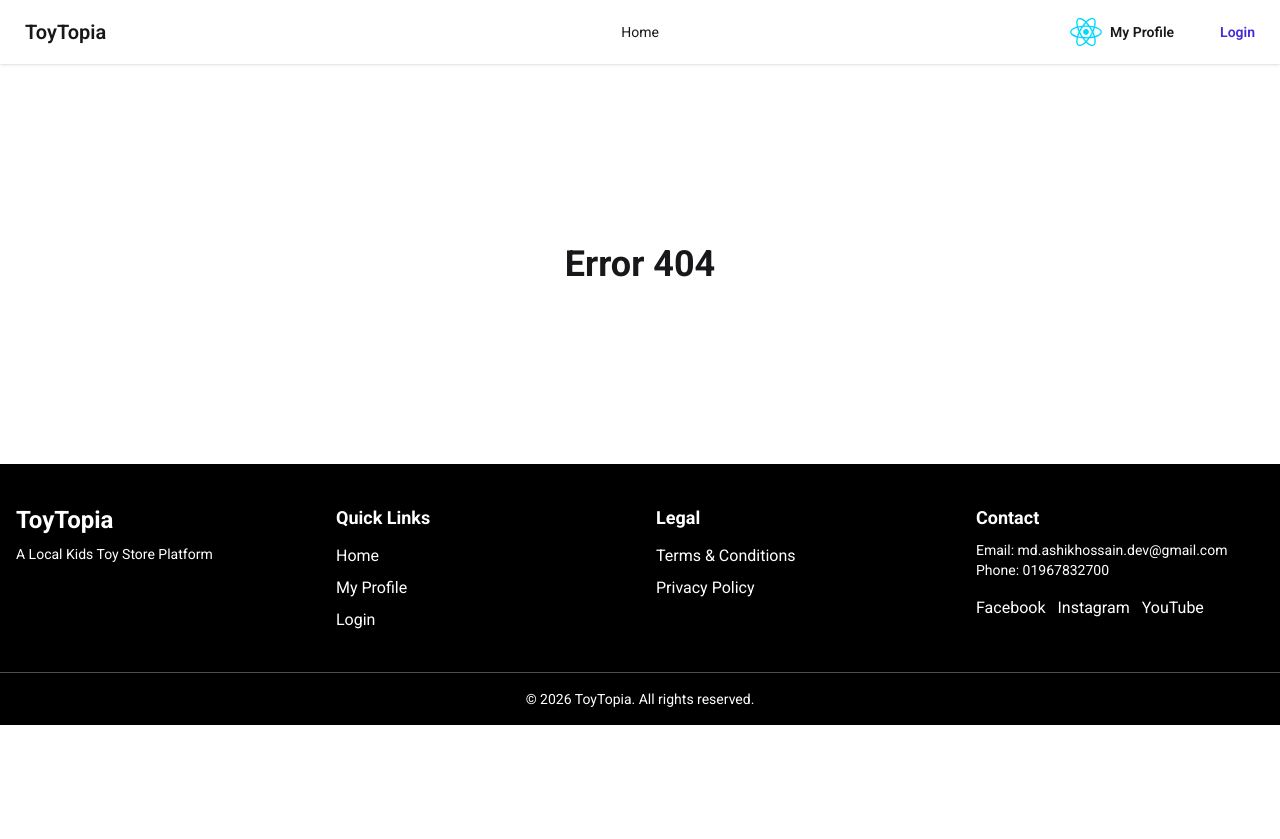
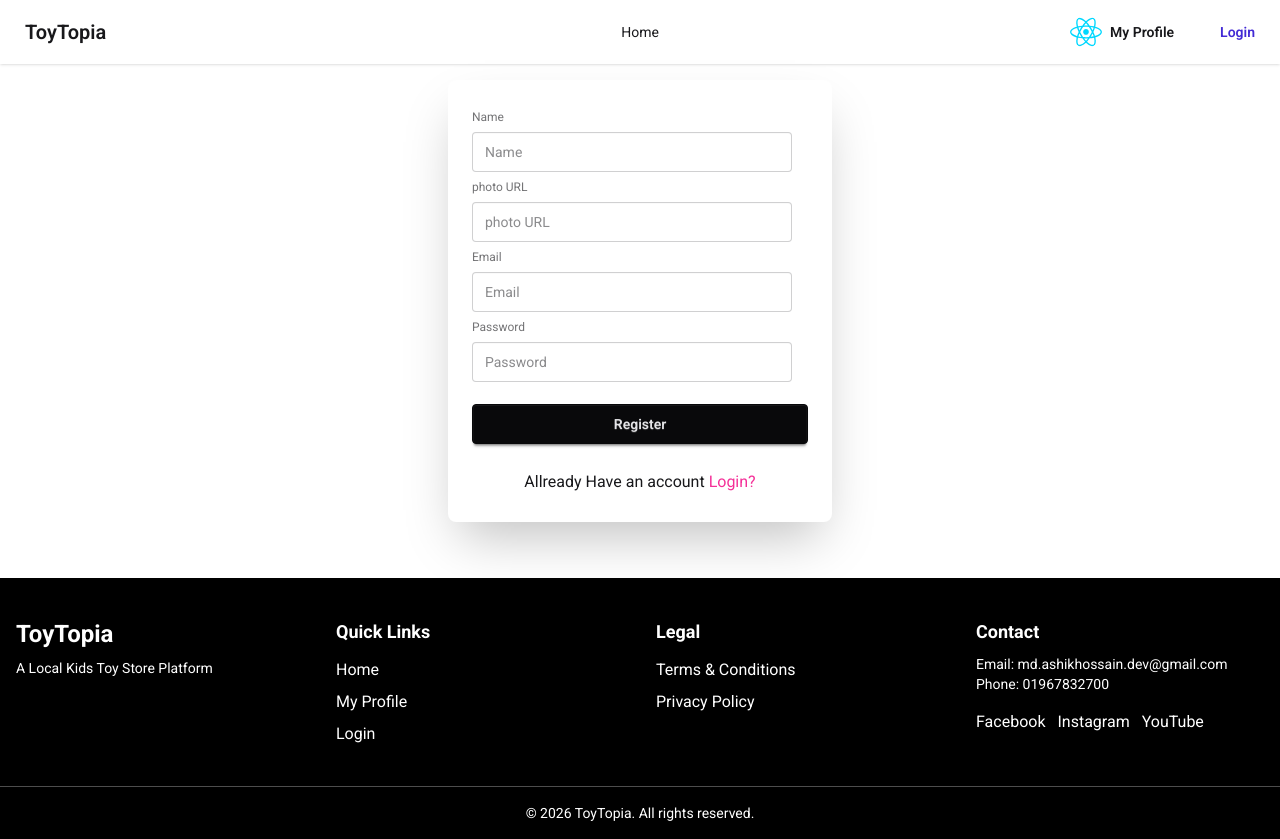
Before and after one commit to Asashik1419/Assignment-09, a React (Vite) app: page /ragisterPage in a window 1280 px wide. Before the commit the page ends 800 px from the top, so only its background shows below. Built offline with nearby package versions, Linux system fonts and the light colour scheme.

Commit message:
added loginPage and registerPage

```diff
--- a/src/Footer/Footer.jsx
+++ b/src/Footer/Footer.jsx
@@ -6,7 +6,6 @@ const Footer = () => {
     <footer className="bg-black text-white mt-10">
       <div className="container mx-auto px-4 py-10 grid grid-cols-1 md:grid-cols-4 gap-8">
 
-        {/* 1. Logo & Description */}
         <div>
             <h2 ></h2>
           <Link to='/' className="text-2xl font-bold hover:text-green-300">ToyTopia</Link>
@@ -15,7 +14,6 @@ const Footer = () => {
           </p>
         </div>
 
-        {/* 2. Quick Links */}
         <div>
           <h3 className="font-bold text-lg">Quick Links</h3>
           <ul className="mt-3 space-y-2">
@@ -30,7 +28,7 @@ const Footer = () => {
               </Link>
             </li>
             <li>
-              <Link to="/login" className="hover:text-green-300">
+              <Link to="/loginPage" className="hover:text-green-300">
                 Login
               </Link>
             </li>
--- a/src/Routes/Routes.jsx
+++ b/src/Routes/Routes.jsx
@@ -5,6 +5,8 @@ import Home from '../components/Home/Home.jsx';
 import Card from '../page/Card/Card.jsx';
 import Root from '../components/Root/Root.jsx';
 import CardDetails from '../page/CardDetails/CardDetails.jsx';
+import LoginPage from '../page/LoginPage/LoginPage.jsx';
+import RegisterPage from '../page/RegisterPage/RegisterPage.jsx';
 
 
 export const router = createBrowserRouter([
@@ -28,6 +30,14 @@ export const router = createBrowserRouter([
             path: '/cardDetails/:id',
             loader: () => fetch('/jsonData.json'),
             Component: CardDetails
+        },
+        {
+            path: '/loginPage',
+            Component: LoginPage
+        },
+        {
+            path: '/ragisterPage',
+            Component: RegisterPage
         }
     ]
 
--- a/src/components/Navbar/Navbar.jsx
+++ b/src/components/Navbar/Navbar.jsx
@@ -23,7 +23,7 @@ const Navbar = () => {
 
       </ul>
     </div>
-    <a className="btn btn-ghost text-sm md:text-xl">ToyTopia</a>
+    <Link to={'/'}><li className="btn btn-ghost text-sm md:text-xl">ToyTopia</li></Link>
   </div>
   <div className="navbar-center hidden lg:flex">
     <ul className="menu menu-horizontal px-1">
@@ -40,7 +40,7 @@ const Navbar = () => {
     <span>My Profile</span>
   </a>
 </div>
-    <a className='btn btn-primary btn-ghost'>Login</a>
+    <Link to={'/loginPage'}><li className='btn btn-primary btn-ghost'>Login</li></Link>
   </div>
 
 </div>
--- /dev/null
+++ b/src/page/LoginPage/LoginPage.jsx
@@ -0,0 +1,43 @@
+import React from 'react';
+import { FcGoogle } from "react-icons/fc";
+import { FaGithub } from "react-icons/fa";
+import { Link } from 'react-router';
+
+const LoginPage = () => {
+    return (
+        <div>
+
+
+
+
+            <div className="hero bg-base-200 min-h-screen">
+    <div className="card bg-base-100 w-full max-w-sm shrink-0 shadow-2xl">
+      <div className="card-body">
+        <fieldset className="fieldset">
+          <label className="label">Email</label>
+          <input type="email" className="input" placeholder="Email" />
+          <label className="label">Password</label>
+          <input type="password" className="input" placeholder="Password" />
+          <div><a className="link link-hover">Forgot password?</a></div>
+
+            <div className='space-y-3 '>
+                <div>
+                    <button className='btn w-full btn-outline btn-secondary'> <FcGoogle size={24}/> Login with google</button>
+                </div>
+                <div>
+                    <button className='btn w-full btn-outline btn-primary'> <FaGithub size={24}/> Login with Github</button>
+                </div>
+            </div>
+
+          <button className="btn btn-neutral mt-4">Login</button>
+          <p className='text-center pt-5 text-[16px]'>Create an account <Link to={'/ragisterPage'}><span className='text-secondary'>Register?</span></Link></p>
+        </fieldset>
+      </div>
+    </div>
+
+</div>
+        </div>
+    );
+};
+
+export default LoginPage;
--- /dev/null
+++ b/src/page/RegisterPage/RegisterPage.jsx
@@ -0,0 +1,33 @@
+import React from 'react';
+import { Link } from 'react-router';
+
+const RegisterPage = () => {
+    return (
+  <div className="hero-content mx-auto flex-col lg:flex-row-reverse">
+    <div className="card bg-base-100 w-full max-w-sm shrink-0 shadow-2xl">
+
+      <div className="card-body">
+        <fieldset className="fieldset">
+             {/* name */}
+          <label className="label">Name</label>
+          <input type="text" className="input" placeholder="Name" />
+          {/* photo url */}
+          <label className="label">photo URL</label>
+          <input type="text" className="input" placeholder="photo URL" />
+            {/* email */}
+          <label className="label">Email</label>
+          <input type="email" className="input" placeholder="Email" />
+          {/* password */}
+          <label className="label">Password</label>
+          <input type="password" className="input" placeholder="Password" />
+          <button className="btn btn-neutral mt-4">Register</button>
+          <p className='text-center pt-5 text-[16px]'>Allready Have an account <Link to={'/loginPage'}><span className='text-secondary'>Login?</span></Link></p>
+        </fieldset>
+      </div>
+    </div>
+  </div>
+
+    );
+};
+
+export default RegisterPage;
```
